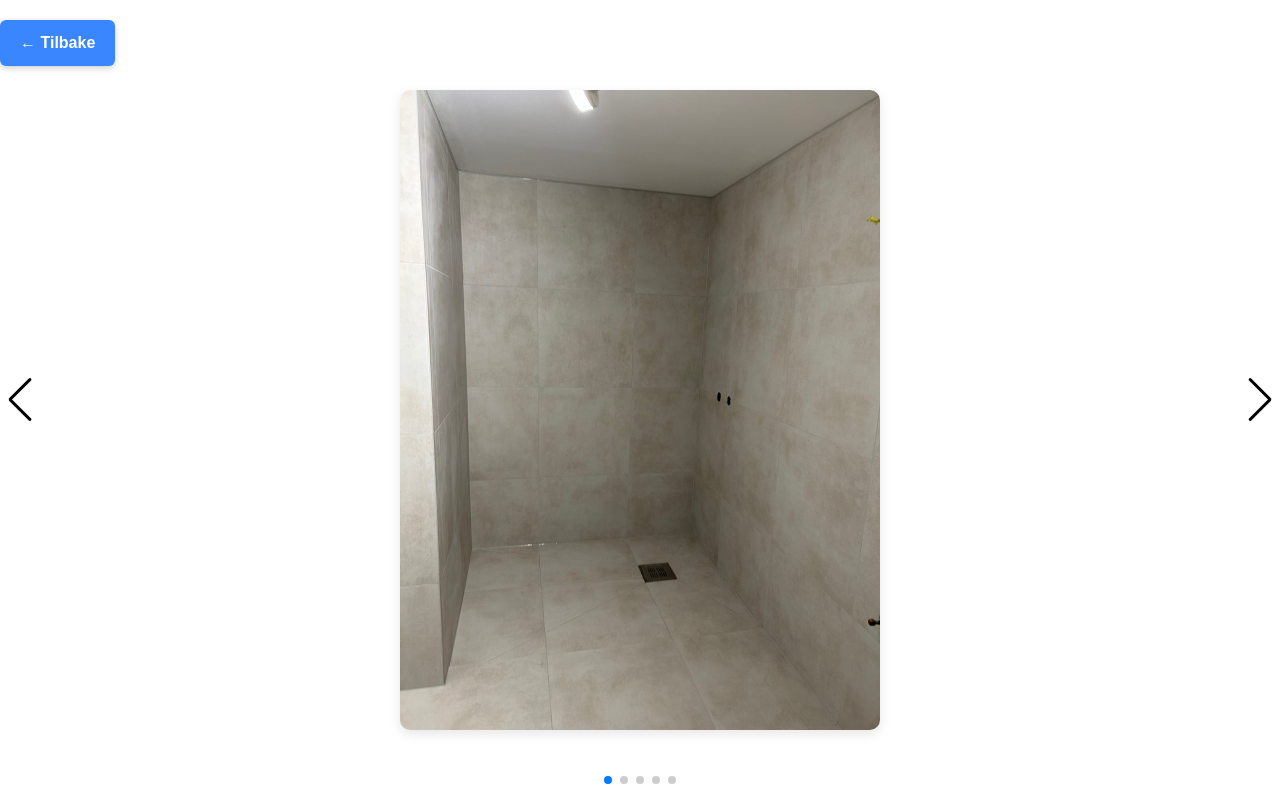
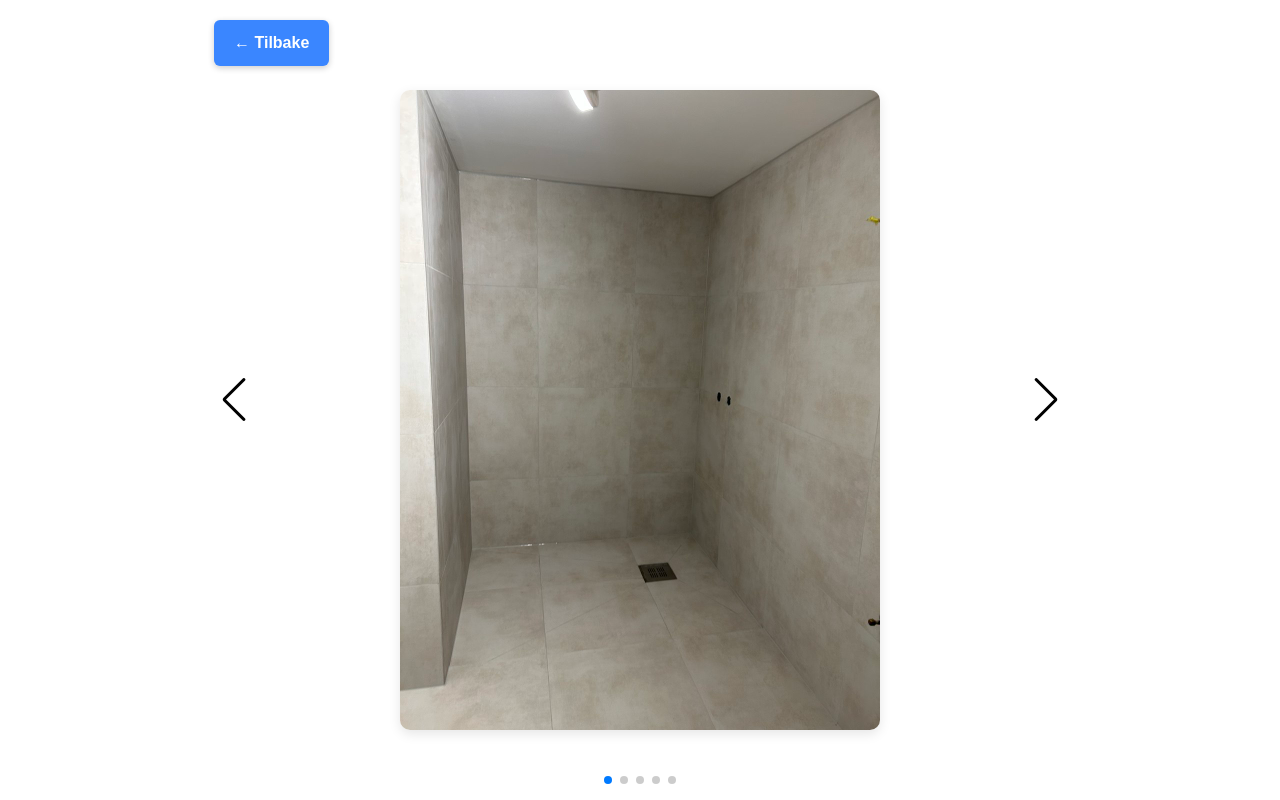
Before and after one commit to Olgerd82/website, a plain HTML site: page gallery.html in a window 1280 px wide. Drawn offline with nearby package versions, Linux system fonts and the light colour scheme.

Commit message:
fix gallery buttons

```diff
--- a/gallery.html
+++ b/gallery.html
@@ -12,17 +12,17 @@
   <link rel="stylesheet" href="css/gallery.css">
 </head>
 <body>
-    <div class="gallery-container"></div>
+    <div class="gallery-container">
         <a href="index.html" class="back-button">← Tilbake</a>
 
         <!-- Swiper Gallery -->
         <div class="swiper">
             <div class="swiper-wrapper">
-            <div class="swiper-slide"><img src="img/bathroom1.jpg" alt="Bilde 1"></div>
-            <div class="swiper-slide"><img src="img/bathroom2.jpg" alt="Bilde 2"></div>
-            <div class="swiper-slide"><img src="img/bathroom3.jpg" alt="Bilde 3"></div>
-            <div class="swiper-slide"><img src="img/bathroom4.jpg" alt="Bilde 4"></div>
-            <div class="swiper-slide"><img src="img/bathroom5.jpg" alt="Bilde 5"></div>
+                <div class="swiper-slide"><img src="img/bathroom1.jpg" alt="Bilde 1"></div>
+                <div class="swiper-slide"><img src="img/bathroom2.jpg" alt="Bilde 2"></div>
+                <div class="swiper-slide"><img src="img/bathroom3.jpg" alt="Bilde 3"></div>
+                <div class="swiper-slide"><img src="img/bathroom4.jpg" alt="Bilde 4"></div>
+                <div class="swiper-slide"><img src="img/bathroom5.jpg" alt="Bilde 5"></div>
             </div>
 
             <!-- Кнопки навигации -->
@@ -32,11 +32,10 @@
             <!-- Точки (пагинация) -->
             <div class="swiper-pagination"></div>
         </div>
-
+    </div>
         <!-- Swiper JS -->
         <script src="https://cdn.jsdelivr.net/npm/swiper@10/swiper-bundle.min.js"></script>
         <!-- Твой скрипт -->
         <script src="js/gallery.js"></script>
-    </div>
 </body>
 </html>
```
